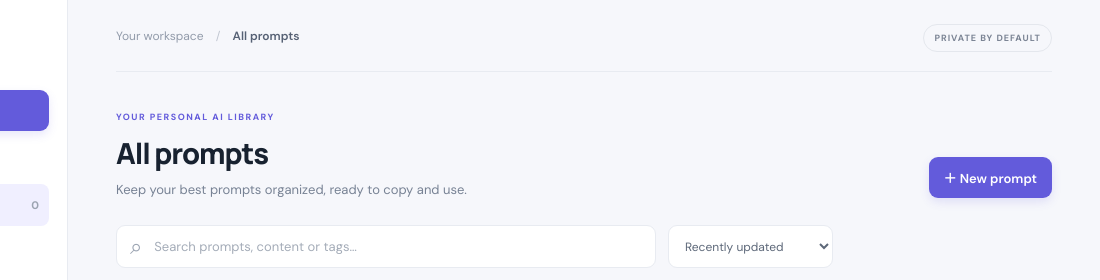
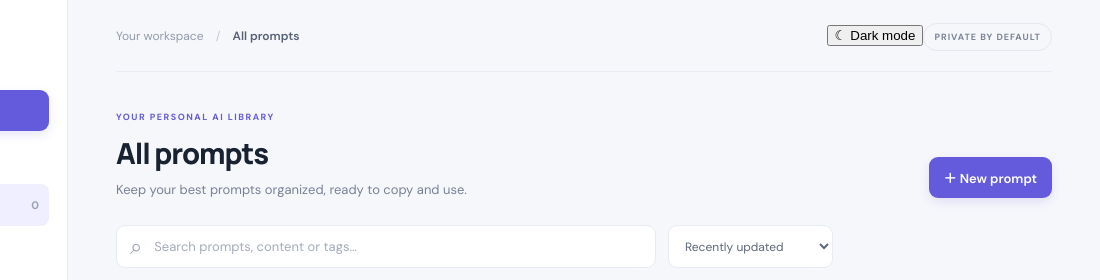
Before and after one commit to justaskaspire/PromptVault, a plain HTML site: page index.html in a window 1280 px wide. Shown: the top 280 px of the page, 180-1280 px from the left. Drawn offline with Linux system fonts and the light colour scheme.

Commit message:
Add premium theme and Android support

```diff
--- a/index.html
+++ b/index.html
@@ -33,7 +33,7 @@
       <header class="topbar">
         <button class="icon-button mobile-menu" id="menuBtn" aria-label="Open menu">☰</button>
         <div class="breadcrumb">Your workspace <span>/</span> <strong id="currentView">All prompts</strong></div>
-        <div class="top-actions"><span class="local-badge">PRIVATE BY DEFAULT</span></div>
+        <div class="top-actions"><button class="theme-toggle" id="themeBtn" type="button" aria-label="Switch theme">☾ <span>Dark mode</span></button><span class="local-badge">PRIVATE BY DEFAULT</span></div>
       </header>
 
       <section class="page-intro">
```
